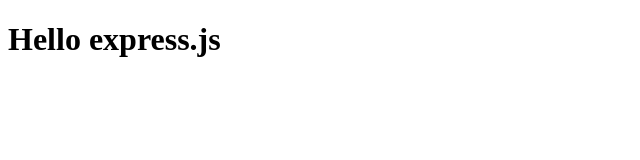
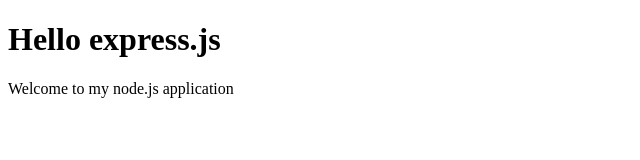
Before and after one commit to rachelmills/web-server, a website: page public/index.html in a window 1280 px wide. Shown: the whole page, without its empty margins (0-640 px from the left). Drawn offline with Linux system fonts and the light colour scheme.

Commit message:
Update index.html.

```diff
--- a/public/index.html
+++ b/public/index.html
@@ -7,5 +7,6 @@
 	</head>
 	<body>
 		<h1>Hello express.js</h1>
+		<p1>Welcome to my node.js application</p1>
 	</body>
 </html>
```
